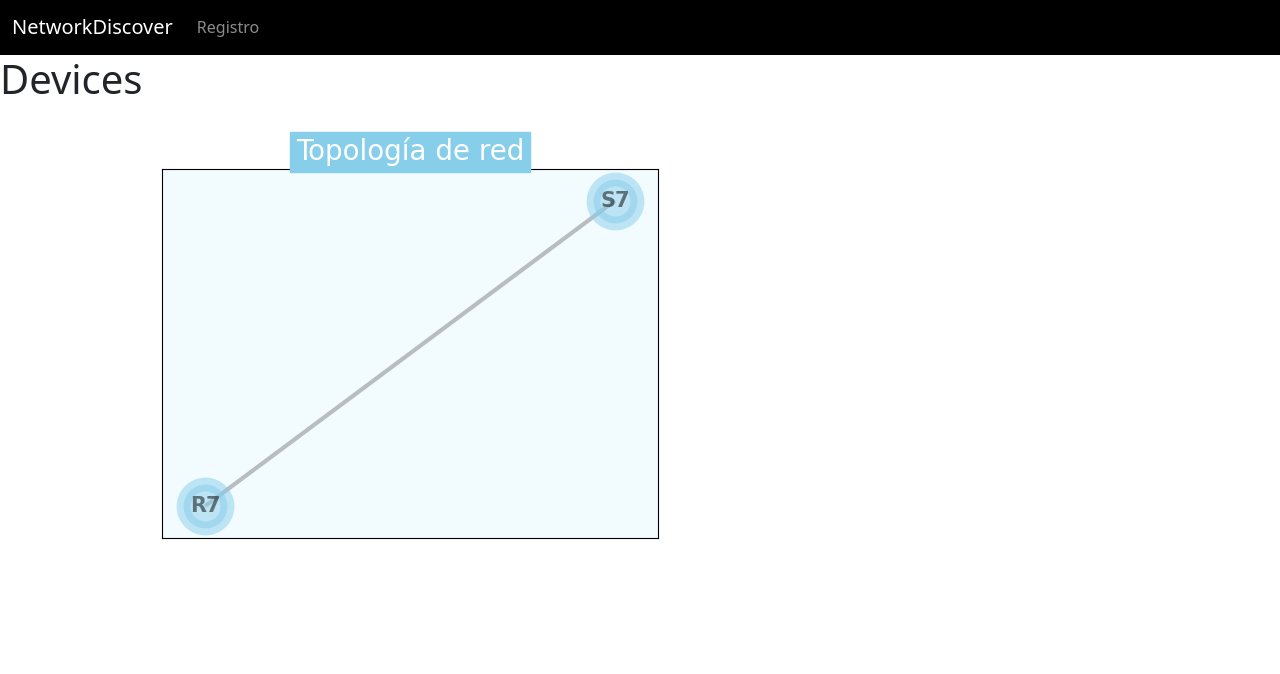
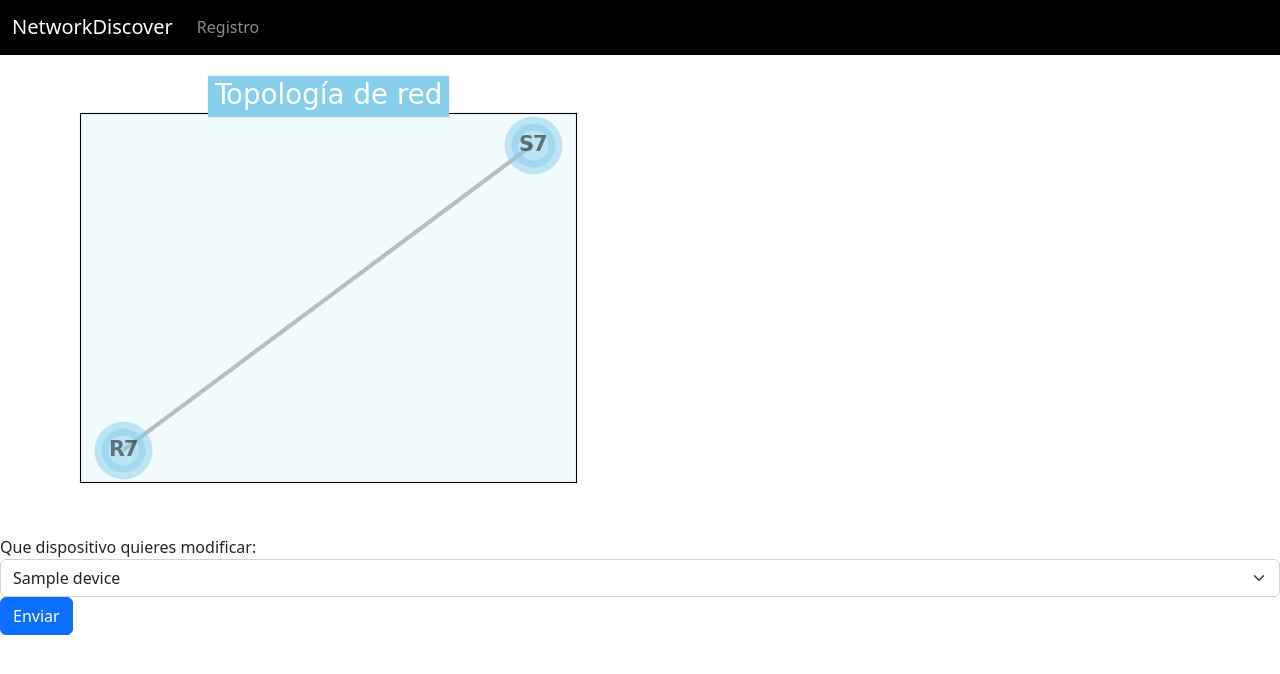
Before and after one commit to bernardolira231/PapSoft, a Django app: page /show_device/ in a window 1280 px wide. Shown: the part 1-675 px from the top of the page. Run offline with Django 4.2, Linux system fonts and the light colour scheme; tables that the repository leaves empty hold one stand-in row (Sample ...); some libraries are stand-ins or nearby versions.

Commit message:
add config_device and other things

```diff
--- a/NetworkDiscover/templates/show_device.html
+++ b/NetworkDiscover/templates/show_device.html
@@ -1,8 +1,20 @@
 {% extends 'layouts/base.html' %} {% block content %}
 
-<h1>Devices</h1>
-<div class="container">
-  <img src="../static/img/Graph.png" alt="" />
+<div>
+  <img src="../static/img/Graph.png" alt="" class="center" />
 </div>
-
+<div>
+  <form method="post">
+    {% csrf_token %}
+    <div class="form-group">
+      <label for="device">Que dispositivo quieres modificar: </label>
+      <select name="device" class="form-select" id="device">
+        {% for device in device_list %}
+        <option value="{{ device }}">{{ device }}</option>
+        {% endfor %}
+      </select>
+    </div>
+    <button type="submit" class="btn btn-primary">Enviar</button>
+  </form>
+</div>
 {% endblock %}
--- a/NetworkDiscover/urls.py
+++ b/NetworkDiscover/urls.py
@@ -5,4 +5,6 @@ urlpatterns = [
     path('', views.index, name='index'),
     path('start/', views.start, name='start'),
     path('show_device/', views.show_device, name='show_device'),
+    path('config_device/<int:device_id>',
+         views.config_device, name='config_device')
 ]
--- a/NetworkDiscover/views.py
+++ b/NetworkDiscover/views.py
@@ -36,7 +36,6 @@ def start(request):
                 'username': ssh_user,
                 'password': ssh_password
             }  # Se ingresa la informacion a un diccionario para la posterior connexión
-            device_list = []
             known_ip = []
 
             # Se agrega la ip ingresada por el usuario a la lista de ip's conocidas
@@ -107,7 +106,7 @@ def start(request):
 
             for cada in range(len(l_device)):
                 for cado in range(len(l_device)):
-                    print(cada, cado)
+                    # print(cada, cado)
                     if cada == cado:
                         # cambiar a break si no jala
                         continue
@@ -116,9 +115,9 @@ def start(request):
                             new_list.append(l_device[cado])
                             names_list.append(l_device[cado]['name'])
 
-            print(l_device)
-            print(new_list)
-            print(names_list)
+            # print(l_device)
+            # print(new_list)
+            # print(names_list)
             for leach in new_list:
                 exist = Device.objects.filter(
                     device_name=leach['name']).exists()
@@ -157,7 +156,23 @@ def start(request):
 
 
 def show_device(request):
-    return render(request, 'show_device.html')
+    devices = Device.objects.values_list('device_name', flat=True)
+    device_list = list(devices)
+    if request.method == 'POST':
+        device_selected = request.POST['device']
+        d_id = Device.objects.get(device_name=device_selected)
+        return redirect(f'/config_device/{d_id.device_id}')
+    else:
+        return render(request, 'show_device.html', {
+            'device_list': device_list
+        })
+
+
+def config_device(request, device_id: int):
+    device = Device.objects.get(device_id=device_id)
+    return render(request, 'config_device.html', {
+        'device': device
+    })
 
 
 def draw_graph(l_neighbor):
```
Also changed, not shown: NetworkDiscover/templates/config_device.html (added, +50 -0 lines).
